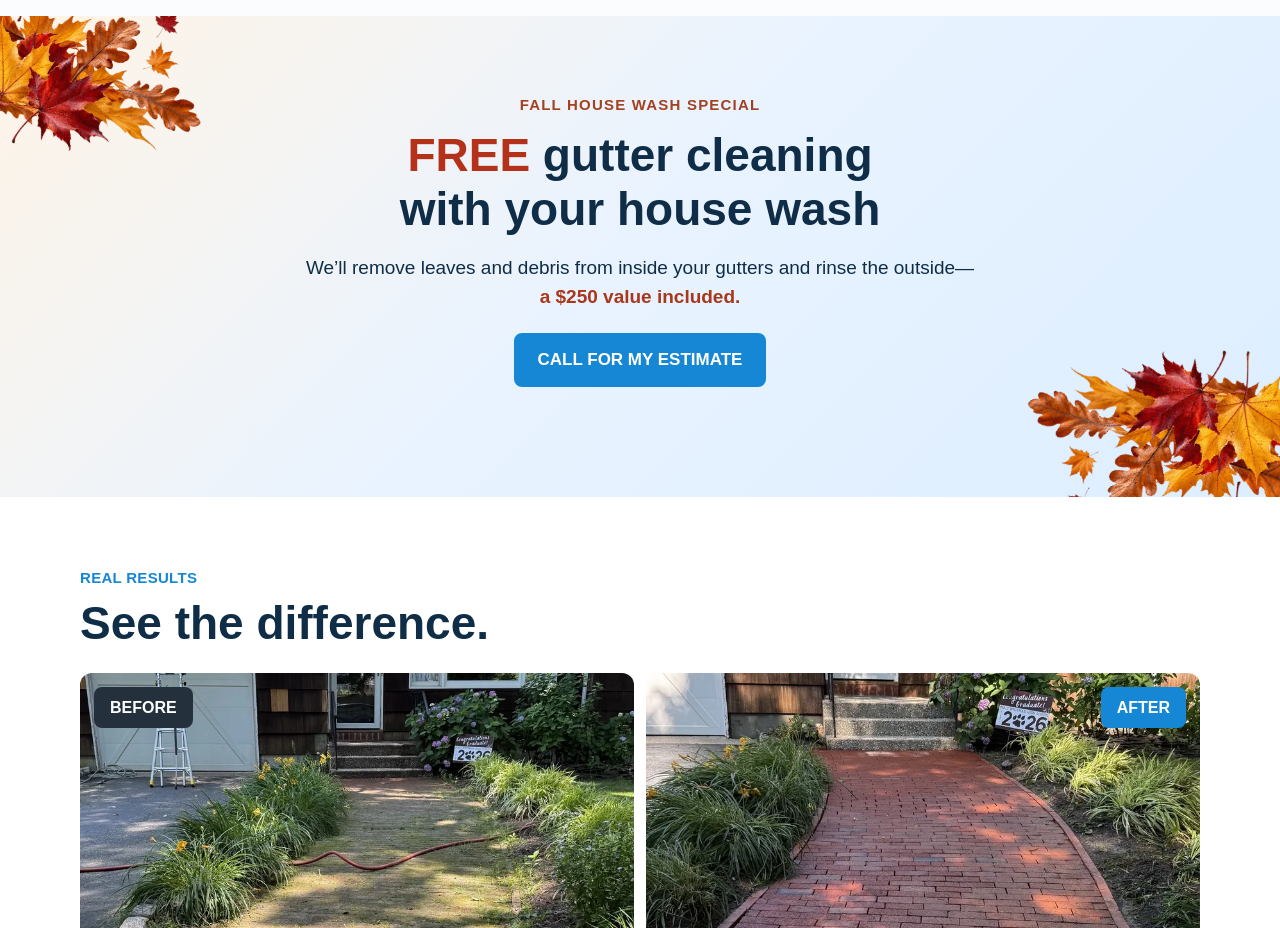
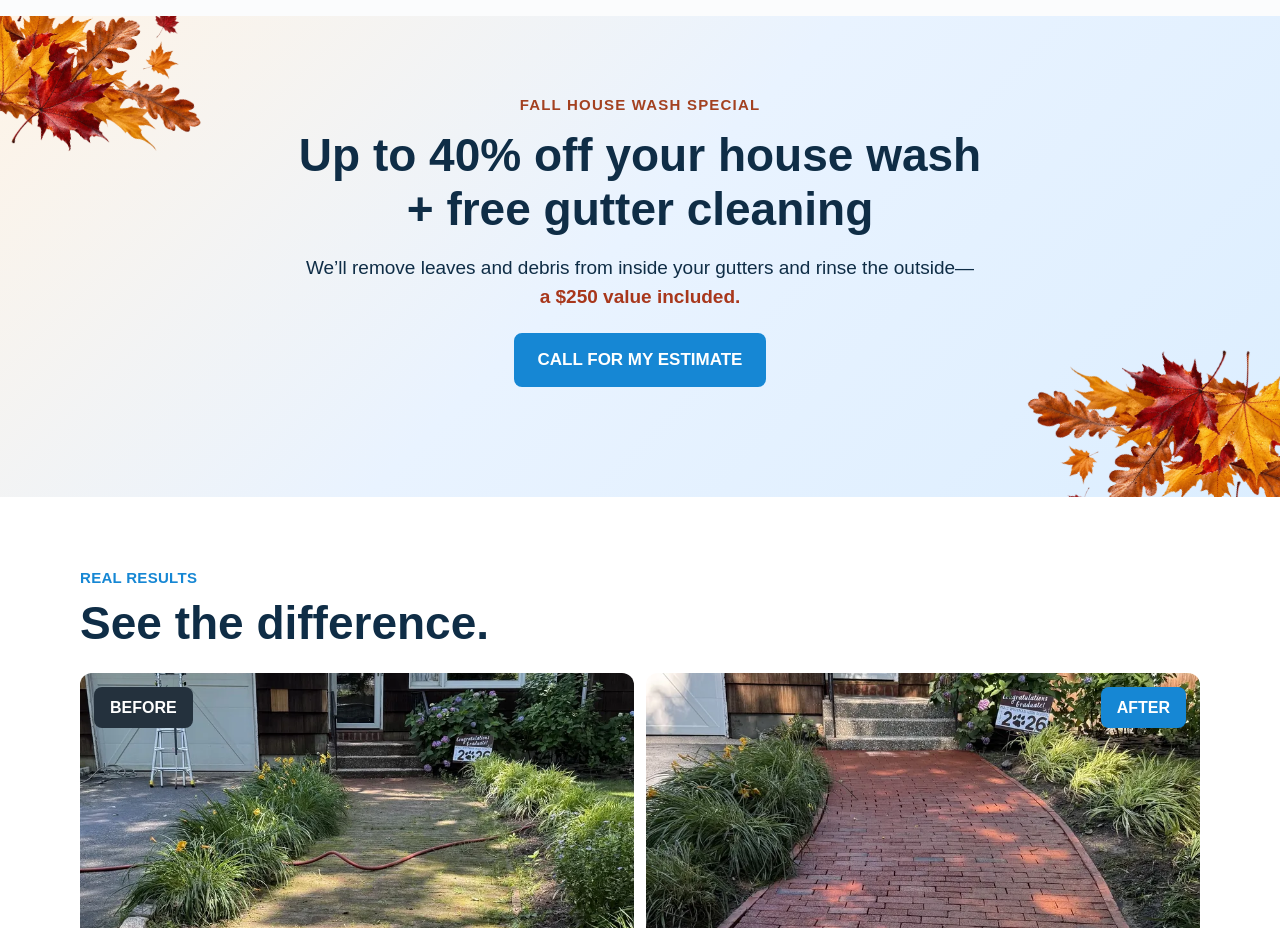
Before and after one commit to 6313570800/lisoftwashpros, a plain HTML site: page exterior-cleaning.html in a window 1280 px wide. Shown: the part 2300-3228 px from the top of the page. Drawn offline with Linux system fonts and the light colour scheme.

Commit message:
Match website fall wash special to Google offer

```diff
--- a/exterior-cleaning.html
+++ b/exterior-cleaning.html
@@ -625,7 +625,7 @@ html{scroll-padding-top:100px} #christmas{scroll-margin-top:90px}
 </section><section aria-labelledby="fall-offer-title" class="fall-offer" id="fall-house-wash-special">
 <div class="fall-offer-inner">
 <div class="eyebrow">FALL HOUSE WASH SPECIAL</div>
-<h2 id="fall-offer-title"><span class="headline-line"><span class="free-word">FREE</span> gutter cleaning</span><span class="headline-line">with your house wash</span></h2>
+<h2 id="fall-offer-title"><span class="headline-line">Up to 40% off your house wash</span><span class="headline-line">+ free gutter cleaning</span></h2>
 <p>We’ll remove leaves and debris from inside your gutters and rinse the outside—<strong>a $250 value included.</strong></p>
 <a class="btn" href="tel:6313570800">CALL FOR MY ESTIMATE</a>
 </div>
@@ -664,7 +664,7 @@ html{scroll-padding-top:100px} #christmas{scroll-margin-top:90px}
 </div>
 </div>
 </section>
-<section class="faq-section"><div class="faq-inner"><div class="eyebrow">BEFORE YOU BOOK</div><h2>Exterior cleaning questions.</h2><details><summary>Do you use high pressure on house siding?</summary><p>We use low-pressure soft washing for siding and select the cleaning method for each surface.</p></details><details><summary>What does the fall house wash special include?</summary><p>With your house wash, we remove leaves and debris from inside your gutters and rinse the outside—a $250 value included.</p></details><details><summary>Can you clean and restore my pavers?</summary><p>Yes. We offer paver cleaning and restoration options with deep cleaning, polymeric sand and premium sealer. We’ll recommend a scope based on your surfaces.</p></details><details><summary>How do I request an estimate?</summary><p>Call 631-357-0800 or text photos of the areas you want cleaned. We’ll discuss your property and provide a straightforward estimate.</p></details></div></section><section id="contact">
+<section class="faq-section"><div class="faq-inner"><div class="eyebrow">BEFORE YOU BOOK</div><h2>Exterior cleaning questions.</h2><details><summary>Do you use high pressure on house siding?</summary><p>We use low-pressure soft washing for siding and select the cleaning method for each surface.</p></details><details><summary>What does the fall house wash special include?</summary><p>Save up to 40% on your house wash and get free gutter cleaning. We remove leaves and debris from inside your gutters and rinse the outside—a $250 value included.</p></details><details><summary>Can you clean and restore my pavers?</summary><p>Yes. We offer paver cleaning and restoration options with deep cleaning, polymeric sand and premium sealer. We’ll recommend a scope based on your surfaces.</p></details><details><summary>How do I request an estimate?</summary><p>Call 631-357-0800 or text photos of the areas you want cleaned. We’ll discuss your property and provide a straightforward estimate.</p></details></div></section><section id="contact">
 <div class="container">
 <div class="eyebrow">READY TO SEE THE DIFFERENCE?</div>
 <h2 class="section-title">Washing or lighting—let’s get started.</h2>
```
Also changed, not shown: index.html (+1 -1 lines).
